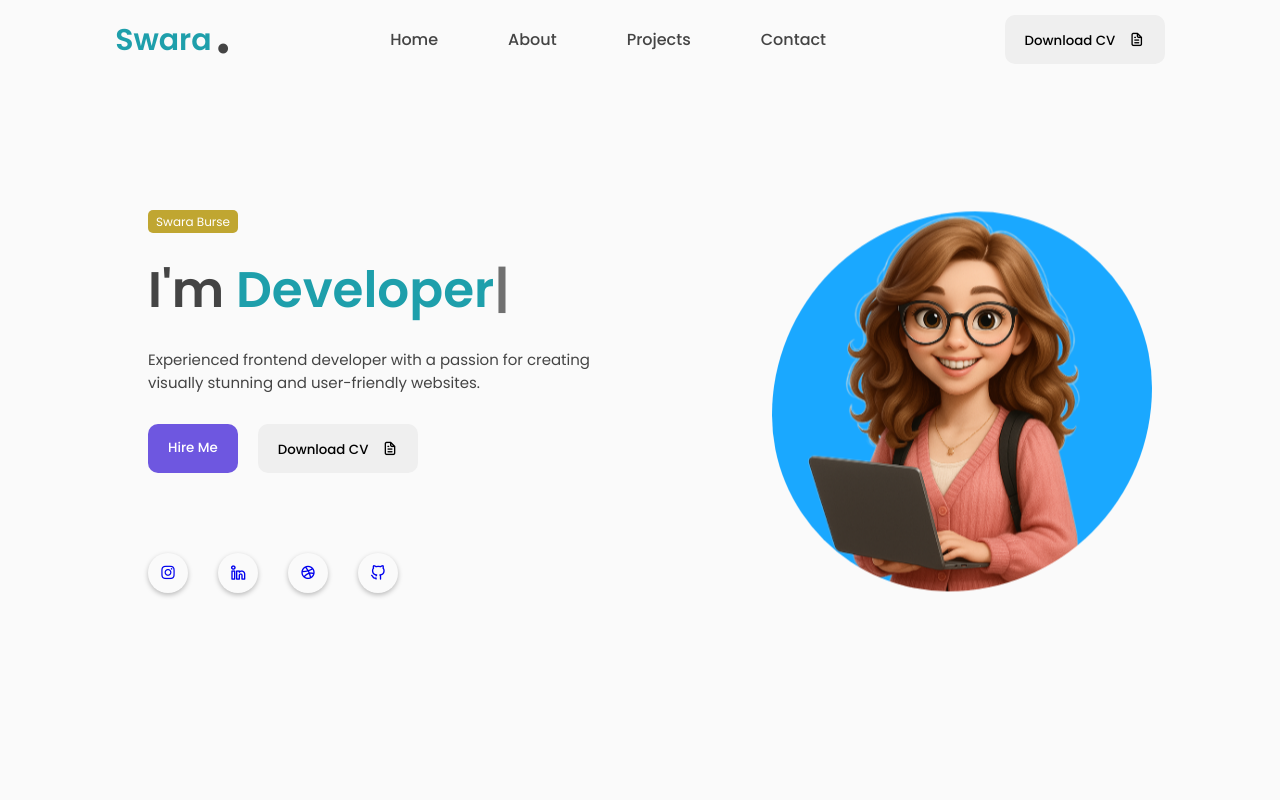
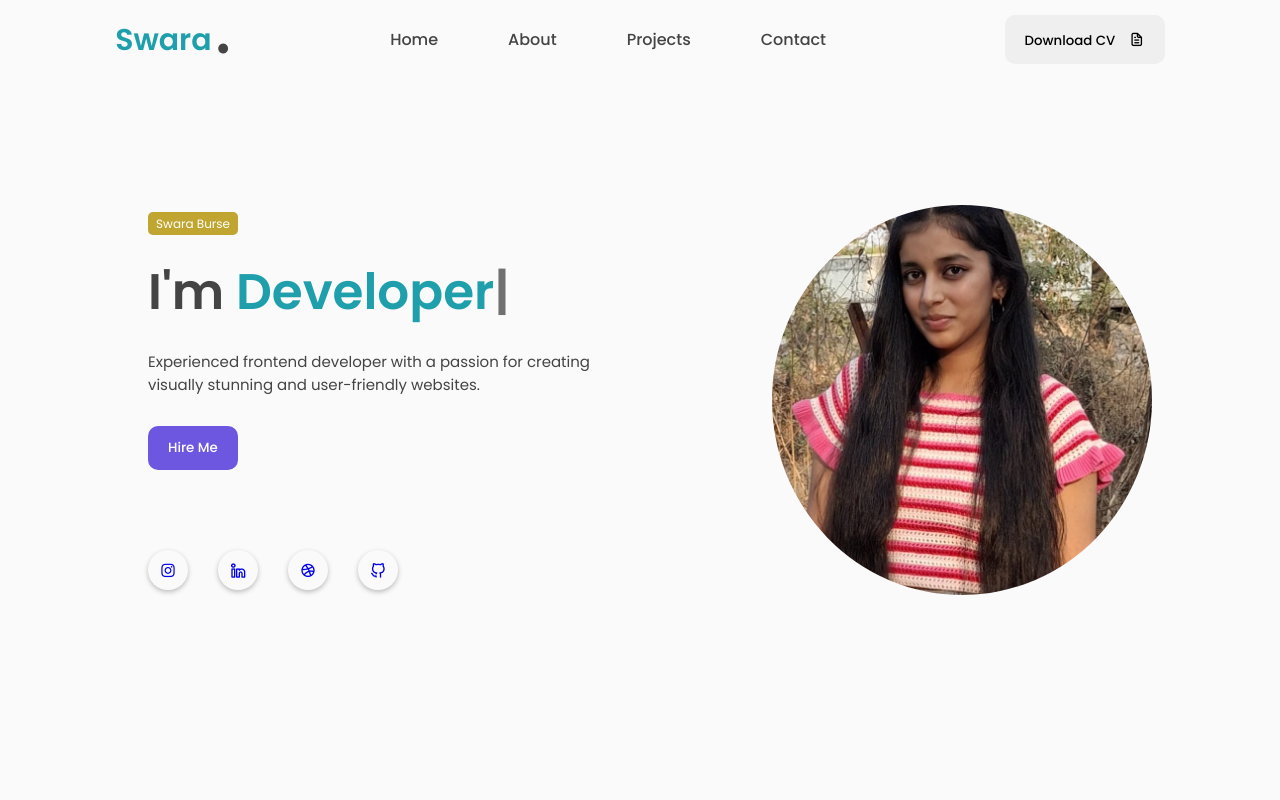
Before and after one commit to swaraburse/Portfolio-project, a plain HTML site: page index.html in a window 1280 px wide. Shown: the top 800 px of the page. Drawn offline with nearby package versions, Linux system fonts and the light colour scheme.

Commit message:
Image change and add cv

```diff
--- a/index.html
+++ b/index.html
@@ -43,7 +43,7 @@
             </ul>
         </div>
         <div class="nav-button">
-            <button class="btn">Download CV <i class="uil uil-file-alt"></i></button>
+            <a href="assets\Resume.pdf"target="_blank">  <button class="btn">Download CV <i class="uil uil-file-alt"></i></button></a>
         </div>
 
       </nav>
@@ -67,18 +67,18 @@
             </div>
             <div class="featured-text-btn">
                 <button class="btn blue-btn"><a href="#contact" class="atag">Hire Me</a></button>
-                <button class="btn">Download CV <i class="uil uil-file-alt"></i></button>
+                <!-- <button class="btn">Download CV <i class="uil uil-file-alt"></i></button> -->
             </div>
             <div class="social_icons">
                 <div class="icon"><a target="_blank" href="https://www.example.com/"><i class="uil uil-instagram"></i></a></div>
-                <div class="icon"><a target="_blank" href="https://www.example.com/"><i class="uil uil-linkedin-alt"></i></a></div>
+                <div class="icon"><a target="_blank" href="https://www.linkedin.com/in/swara-burse/"><i class="uil uil-linkedin-alt"></i></a></div>
                 <div class="icon"><a target="_blank" href="https://www.example.com/"><i class="uil uil-dribbble"></i></a></div>
                 <div class="icon"><a target="_blank" href="https://www.example.com/"><i class="uil uil-github-alt"></i></a></div>
             </div>
           </div>
           <div class="featured-image">
             <div class="image">
-                <img src="assets/avatar.png" alt="avatar">
+                <img src="assets/image.jpg" alt="image">
             </div>
           </div>
        </section>
@@ -95,7 +95,8 @@
                        frameworks and libraries,which allows me to implement interactive features.
                     </p>
                     <div class="about-btn">
-                        <button class="btn">Download CV <i class="uil uil-import"></i></button>
+                        <a href="assets\Resume.pdf"target="_blank">  <button class="btn">Download CV <i class="uil uil-import"></i></button></a>
+
                     </div>
                 </div>
             </div>
--- a/styles.css
+++ b/styles.css
@@ -222,19 +222,22 @@ nav{
     align-content: center;
     min-height: 80vh;
     width: 50%;
+
 }
 .image{
     margin: auto 0;
     width: 380px;
-    height: 380px;
-    border-radius: 55% 45% 55% 45%;
+    height: 390px;
+
+    border-radius: 55% 55% 55% 55%;
     overflow: hidden;
-    animation: imgFloat 7s ease-in-out infinite;
+    /* animation: imgFloat 7s ease-in-out infinite; */
 }
 .image img{
     width: 380px;
-    height: 380px;
+    height: 400px;
     object-fit: cover;
+
 }
 @keyframes imgFloat {
     50%{
```
Also changed, not shown: assets/avatar.png (deleted), assets/image.jpg (added), 1 other file.
